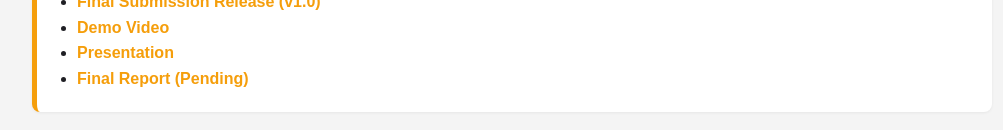
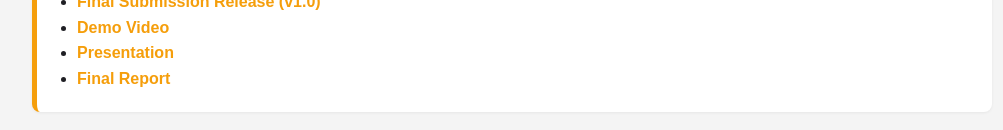
Before and after one commit to A-Clancy/GateMateLab, a plain HTML site: page docs/index.html in a window 1280 px wide. Shown: the part 2412-2542 px from the top of the page, without its empty margins (128-1131 px from the left). Drawn offline with Linux system fonts and the light colour scheme.

Commit message:
Minor web update

```diff
--- a/docs/index.html
+++ b/docs/index.html
@@ -210,7 +210,7 @@
       <li><a href="https://github.com/A-Clancy/GateMateLab/releases/tag/v1.0">Final Submission Release (v1.0)</a></li>
       <li><a href="https://www.youtube.com/watch?v=ayGXSmrUL6Y">Demo Video</a></li>
       <li><a href="https://www.dropbox.com/scl/fi/0dsacwrzcbb4lk4etvejf/260329-GateMate-Presentation.pptx?rlkey=h8qv1eexutpent0iodz3xgivx&dl=0">Presentation</a></li>
-      <li><a href="https://www.dropbox.com/scl/fi/llhui30bxma1v43l3n5m3/260328-Gatemate-Final-Submission.pdf?rlkey=bw8xtzq0umxl27ix9r3f31x2b&dl=0">Final Report (Pending)</a></li>
+      <li><a href="https://www.dropbox.com/scl/fi/llhui30bxma1v43l3n5m3/260328-Gatemate-Final-Submission.pdf?rlkey=bw8xtzq0umxl27ix9r3f31x2b&dl=0">Final Report</a></li>
     </ul>
   </div>
 
```
